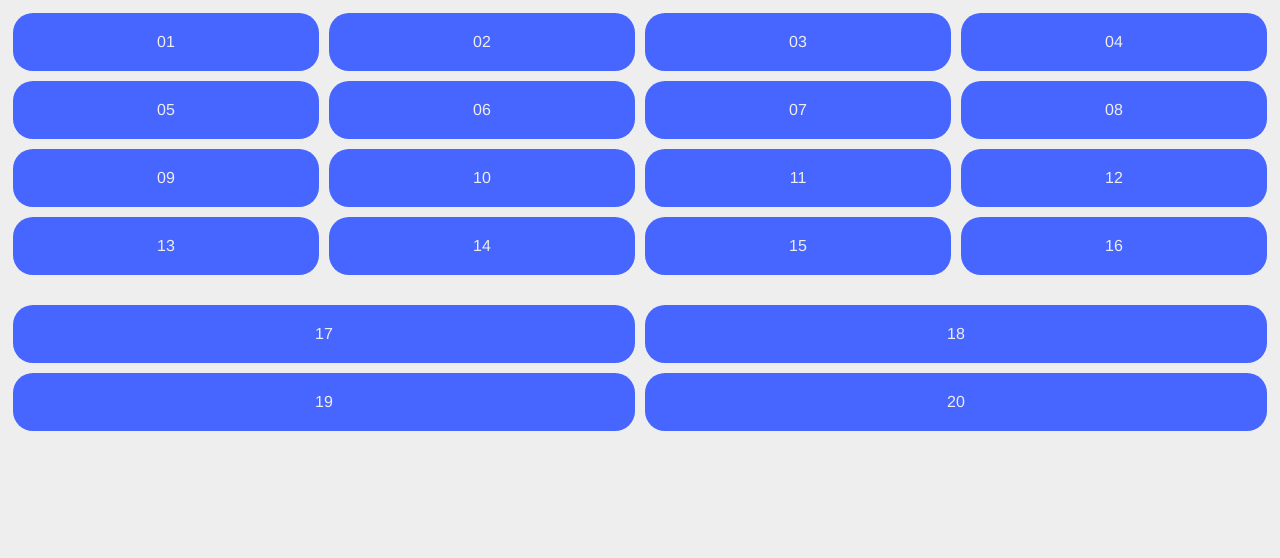
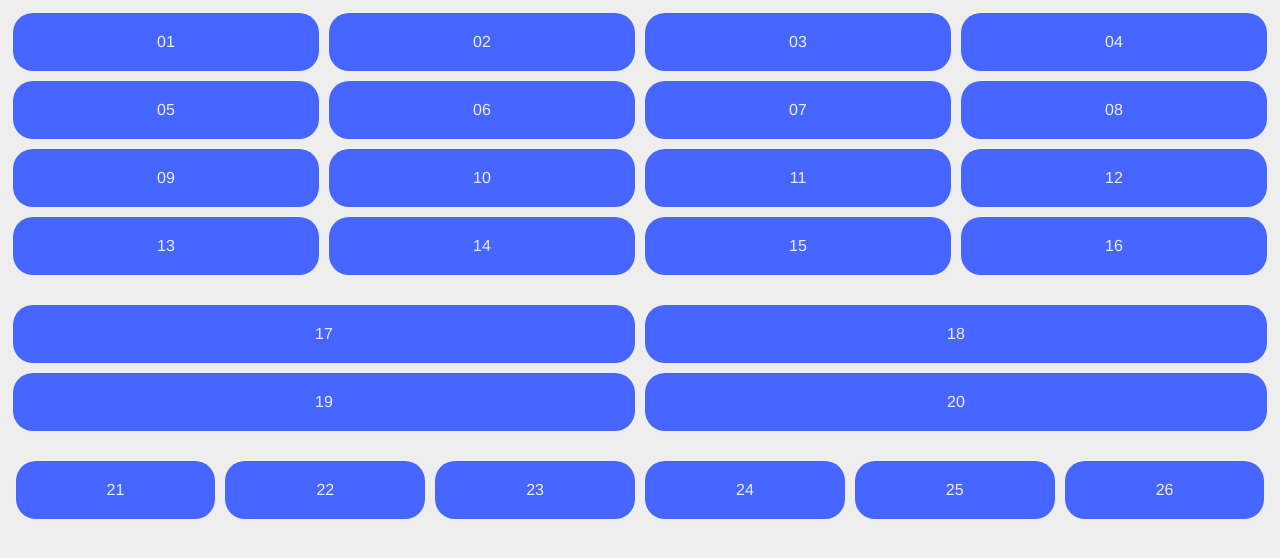
Before and after one commit to ameRese/w8-output, a plain HTML site: page html-css/grid.html in a window 1280 px wide. Drawn offline with Linux system fonts and the light colour scheme.

Commit message:
feat: Added 6*1 grid layout

```diff
--- a/html-css/grid.html
+++ b/html-css/grid.html
@@ -73,5 +73,26 @@
         </div>
     </div>
 
+    <div class="grid grid-col-6">
+        <div class="grid-item">
+            <div class="fill">21</div>
+        </div>
+        <div class="grid-item">
+            <div class="fill">22</div>
+        </div>
+        <div class="grid-item">
+            <div class="fill">23</div>
+        </div>
+        <div class="grid-item">
+            <div class="fill">24</div>
+        </div>
+        <div class="grid-item">
+            <div class="fill">25</div>
+        </div>
+        <div class="grid-item">
+            <div class="fill">26</div>
+        </div>
+    </div>
+
 </body>
 </html>
```
